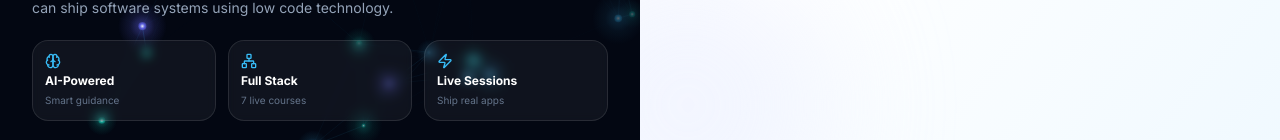
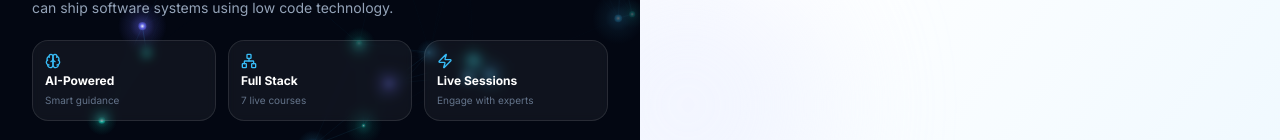
Before and after one commit to dennis-sys/CodeWorks-LMS, a React (Vite) app in the folder frontend/: page /login in a window 1280 px wide. Shown: the part 647-787 px from the top of the page. Built offline with nearby package versions, Linux system fonts and the light colour scheme; no server answers.

Commit message:
Change Live Sessions sub-label to 'Engage with experts'
Updated the sub-label for Live Sessions to reflect engagement with experts.

```diff
--- a/frontend/src/pages/Login.jsx
+++ b/frontend/src/pages/Login.jsx
@@ -70,7 +70,7 @@ export default function Login() {
             {[
               { icon: Brain,   label: 'AI-Powered',    sub: 'Smart guidance'   },
               { icon: Network, label: 'Full Stack',     sub: '7 live courses'   },
-              { icon: Zap,     label: 'Live Sessions',  sub: 'Ship real apps'   },
+              { icon: Zap,     label: 'Live Sessions',  sub: 'Engage with experts'   },
             ].map(({ icon: Icon, label, sub }) => (
               <div
                 key={label}
```
